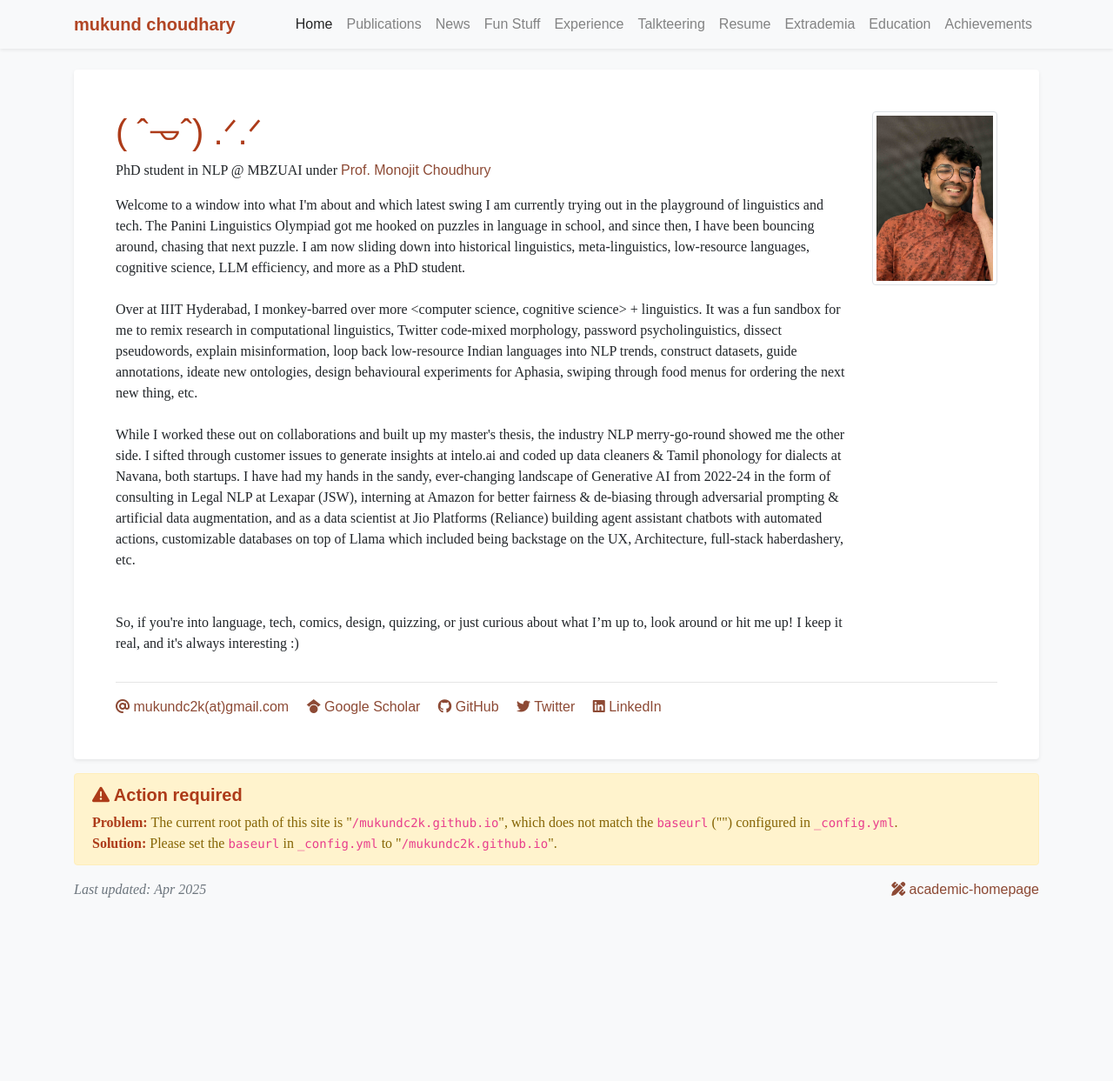
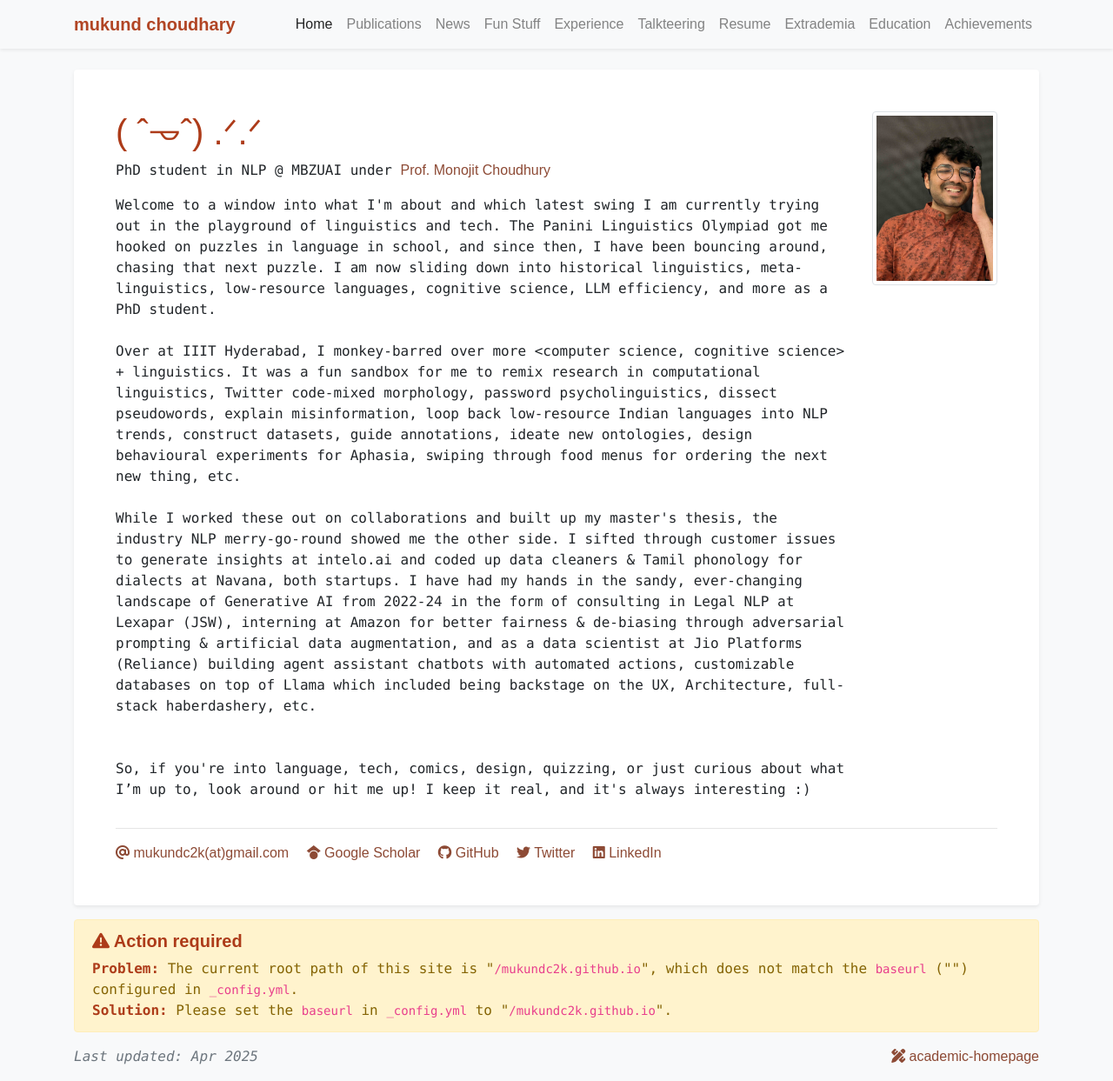
Before and after one commit to mukundc2k/mukundc2k.github.io, a Jekyll site: the page built from index.html, in a window 1280 px wide and 1243 px high. Shown: the whole window at 87% size. Built offline with Jekyll 4.4.1, drawn with Linux system fonts in a browser that asks for light colours; a style sheet for code colours, icons or effects is not loaded.

Commit message:
Update global.css

```diff
--- a/assets/css/global.css
+++ b/assets/css/global.css
@@ -1,7 +1,7 @@
 @charset "utf-8";
 body {
 /*     font-family: "Lato", sans-serif; */
-    font-family: 'Rockwell', serif;
+    font-family: 'Monaco', mono;
     font-weight: 400;
     padding-top: 5.0rem;
 }
```
